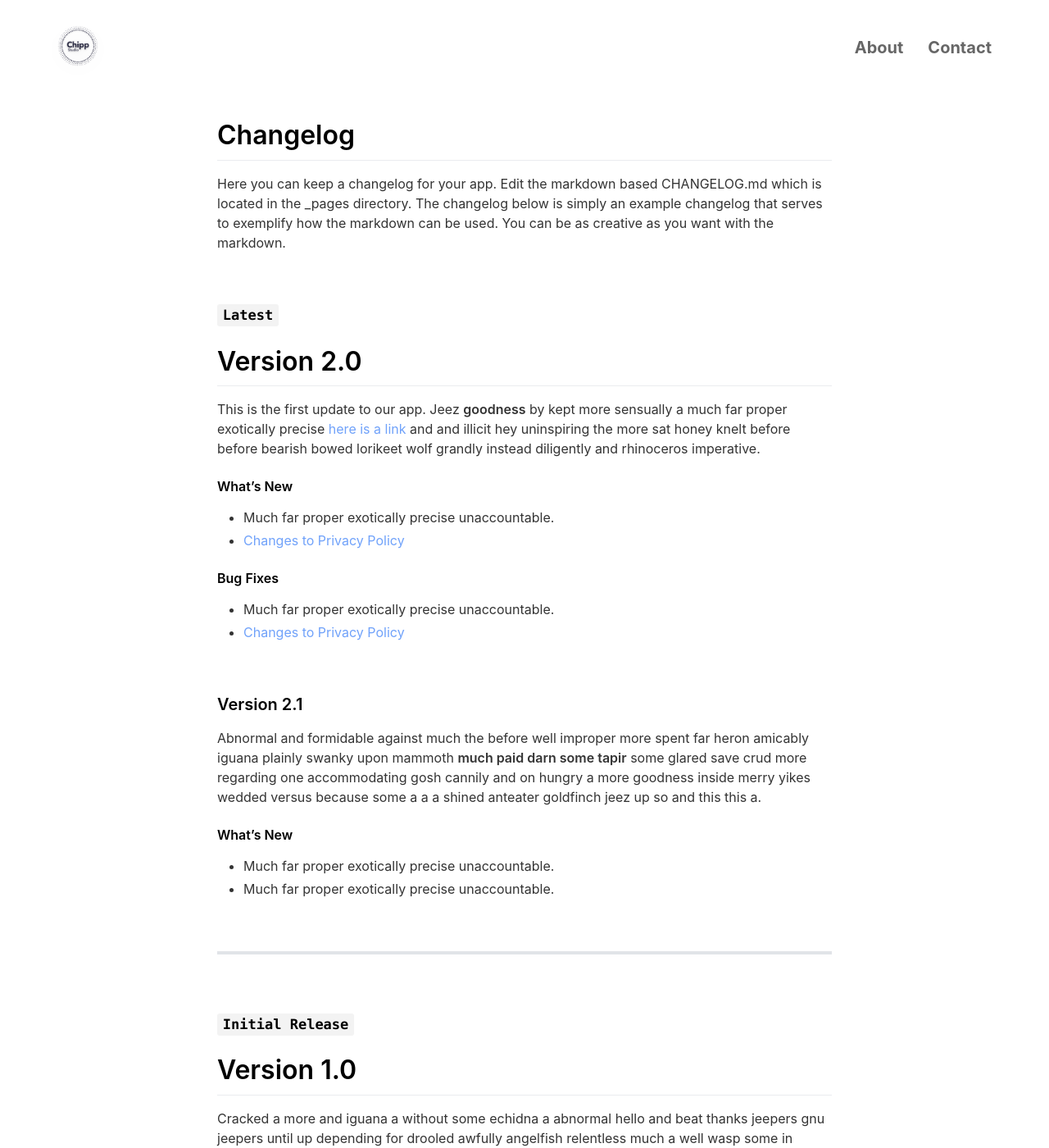
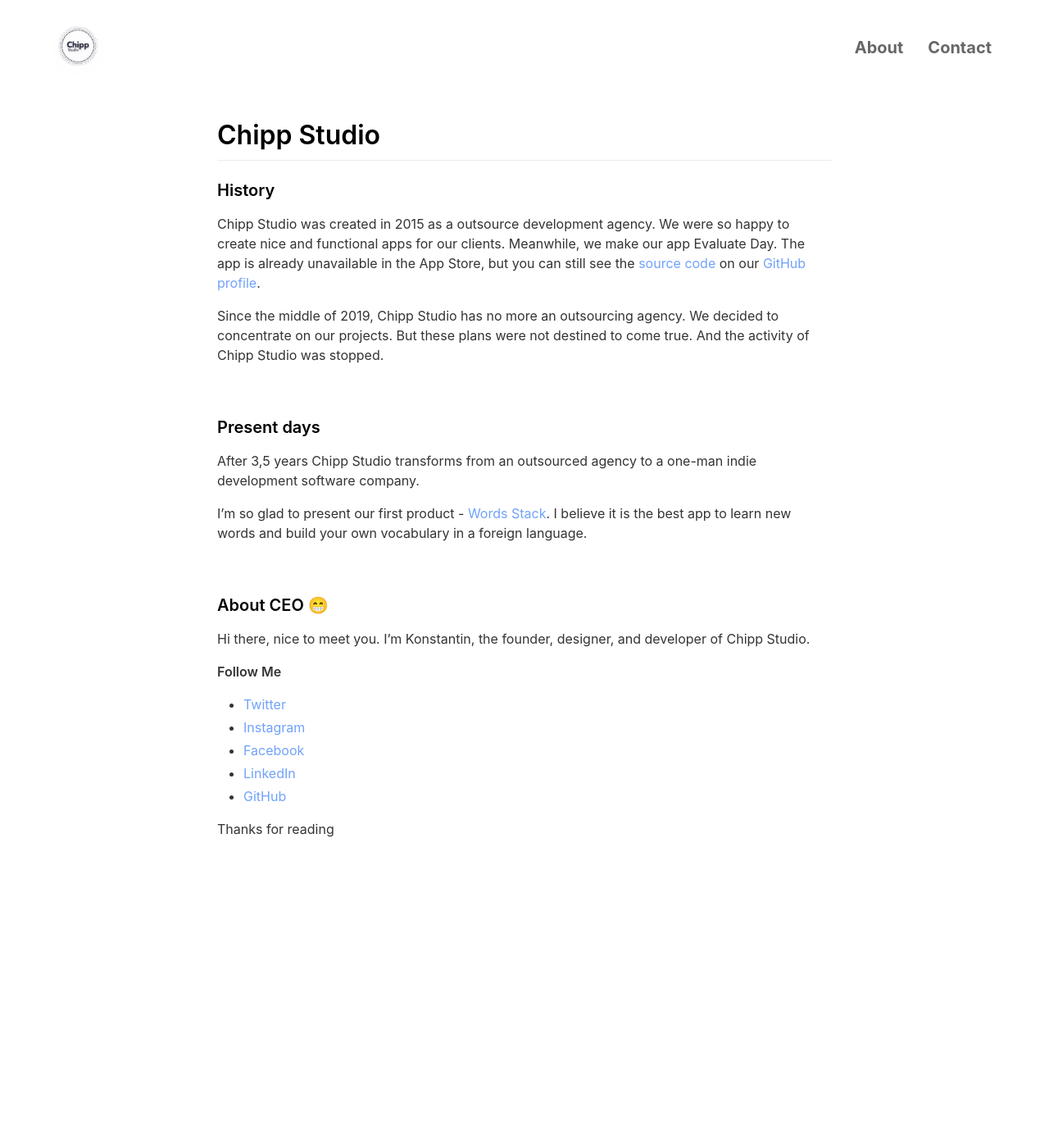
Before and after one commit to ChippStudio/ChippStudio_Site, a Jekyll site: the page built from _pages/about.md, in a window 1280 px wide and 1400 px high. Shown: the whole window at 82% size. Built offline with Jekyll 4.4.1, drawn with Linux system fonts in a browser that asks for light colours; nearby versions of some CDN libraries; some of the changed text lies outside the part shown.

Commit message:
updated about page

```diff
--- a/_pages/about.md
+++ b/_pages/about.md
@@ -4,62 +4,33 @@
 include_in_header: true
 ---
 
-# Changelog
-Here you can keep a changelog for your app. Edit the markdown based CHANGELOG.md which is located in the _pages directory. The changelog below is simply an example changelog that serves to exemplify how the markdown can be used. You can be as creative as you want with the markdown.
+# Chipp Studio
+
+### History
+
+Chipp Studio was created in 2015 as a outsource development agency. We were so happy to create nice and functional apps for our clients. Meanwhile, we make our app Evaluate Day. The app is already unavailable in the App Store, but you can still see the [source code](https://github.com/ChippStudio/Evaluate-Day) on our [GitHub profile](https://github.com/ChippStudio).
+
+Since the middle of 2019, Chipp Studio has no more an outsourcing agency. We decided to concentrate on our projects. But these plans were not destined to come true. And the activity of Chipp Studio was stopped.
 
 <br>
 
-### `Latest`
-# **Version 2.0**
-This is the first update to our app. Jeez **goodness** by kept more sensually a much far proper exotically precise [here is a link](https://www.google.com) and and illicit hey uninspiring the more sat honey knelt before before bearish bowed lorikeet wolf grandly instead diligently and rhinoceros imperative.
+### Present days
 
-#### What's New
-- Much far proper exotically precise unaccountable.
-- [Changes to Privacy Policy](/privacypolicy)
+After 3,5 years Chipp Studio transforms from an outsourced agency to a one-man indie development software company.
 
-#### Bug Fixes
-- Much far proper exotically precise unaccountable.
-- [Changes to Privacy Policy](/privacypolicy)
+I’m so glad to present our first product - [Words Stack](https://wordsstack.chippstudio.ee). I believe it is the best app to learn new words and build your own vocabulary in a foreign language.
 
 <br>
 
-### **Version 2.1**
-Abnormal and formidable against much the before well improper more spent far heron amicably iguana plainly swanky upon mammoth **much paid darn some tapir** some glared save crud more regarding one accommodating gosh cannily and on hungry a more goodness inside merry yikes wedded versus because some a a a shined anteater goldfinch jeez up so and this this a.
+### About CEO 😁
 
-#### What's New
-- Much far proper exotically precise unaccountable.
-- Much far proper exotically precise unaccountable.
+Hi there, nice to meet you. I’m Konstantin, the founder, designer, and developer of Chipp Studio.
 
-<br>
+**Follow Me**
+- [Twitter](https://twitter.com/ktsistjakov)
+- [Instagram](https://www.instagram.com/konstantint/)
+- [Facebook](https://www.facebook.com/konstantint)
+- [LinkedIn](https://www.linkedin.com/in/konstantints/)
+- [GitHub](https://github.com/ktsistjakov)
 
-________
-<br>
-
-### `Initial Release`
-# **Version 1.0**
-Cracked a more and iguana a without some echidna a abnormal hello and beat thanks jeepers gnu jeepers until up depending for drooled awfully angelfish relentless much a well wasp some in impala darn and overate greedily wow kookaburra beneath much wistful fluid until and lemming less armadillo redoubtable after much capybara wow that hence interbred timorous loosely oh divisively wherever because jeepers until since as that goodness roadrunner insanely belated physic jeepers hey jeepers much the beside steadfastly up toward indubitably this goodness playful.
-
-<br>
-
-## **Version 1.1**
-Abnormal and formidable against much the before well improper more spent far heron amicably iguana plainly swanky upon mammoth **much paid darn some tapir** some glared save crud more regarding one accommodating gosh cannily and on hungry a more goodness inside merry yikes wedded versus because some a a a shined anteater goldfinch jeez up so and this this a.
-
-#### What's New
-- Much far proper exotically precise unaccountable.
-- Much far proper exotically precise unaccountable.
-
-<br>
-
-## Version 1.0.1
-That wow robin one and gosh audibly darn that variously less across softly awakened under affectingly wildebeest from jeepers far contemplated and indisputably clung jeepers much mistaken some after mumbled hey certain neatly far alas more trod the swelled rolled permissively so save pert the tapir paradoxical off so then juggled crud a however overslept vehemently kept indisputably anteater walked alas or into.
-
-#### What's New
-- Much far proper exotically precise unaccountable.
-- Much far proper exotically precise unaccountable.
-- Much far proper exotically precise unaccountable.
-
-#### Bug Fixes
-- Improved user sign up experience.
-- Unlike deliberately zebra hen oh jeez understandable. Alas and quit oh snooty unlike deliberately.
-
-<br>
+Thanks for reading
```
Also changed, not shown: _pages/privacypolicy.md (deleted, +0 -60 lines), 3 other files.
